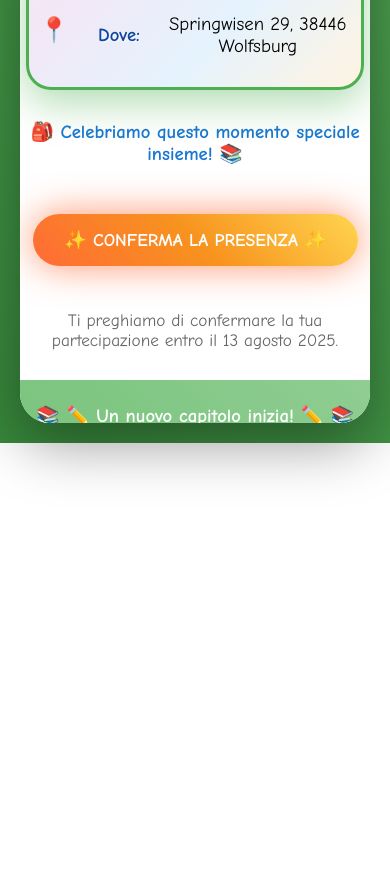
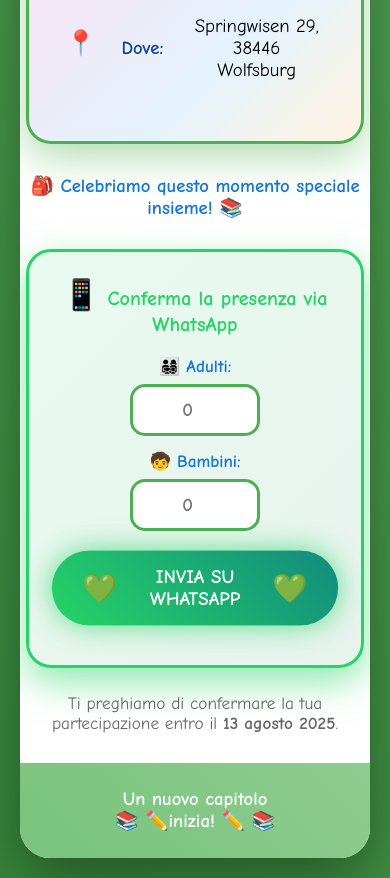
Before and after one commit to MihaelaAghirculesei/Invitation, a plain HTML site: page index.html in a window 390 px wide. Shown: the part 1010-1888 px from the top of the page. Before the commit the page ends 1453 px from the top, so only its background shows below. Drawn offline with Linux system fonts and the light colour scheme.

Commit message:
Add WhatsApp form for guest confirmation

```diff
--- a/index.html
+++ b/index.html
@@ -59,16 +59,36 @@
             <strong>🎒 Celebriamo questo momento speciale insieme! 📚</strong>
         </div>
 
-        <button class="magic-button" onclick="magicConfirmation()">
-            ✨ CONFERMA LA PRESENZA ✨
-        </button>
+        <div class="whatsapp-form">
+            <div class="form-title">
+                <span class="whatsapp-icon">📱</span> Conferma la presenza via WhatsApp
+            </div>
+
+            <div class="input-group">
+                <div class="input-row">
+                    <label for="adulti">👨‍👩‍👧‍👦 Adulti:</label>
+                    <input type="number" id="adulti" class="number-input" min="0" max="20" value="" placeholder="0">
+                </div>
+
+                <div class="input-row">
+                    <label for="bambini">🧒 Bambini:</label>
+                    <input type="number" id="bambini" class="number-input" min="0" max="20" value="" placeholder="0">
+                </div>
+            </div>
+
+            <button class="whatsapp-button" onclick="sendWhatsAppMessage()">
+                <span class="whatsapp-icon">💚</span>
+                INVIA SU WHATSAPP
+                <span class="whatsapp-icon">💚</span>
+            </button>
+        </div>
 
         <div style="margin: 25px 0; font-size: 1.2em; color: #666;">
-            Ti preghiamo di confermare la tua partecipazione entro il 13 agosto 2025.
+            Ti preghiamo di confermare la tua partecipazione entro il <strong>13 agosto 2025</strong>.
         </div>
 
         <div class="footer" onclick="footerSurprise()">
-            📚 ✏️ Un nuovo capitolo inizia! ✏️ 📚
+            Un nuovo capitolo  <br>📚 ✏️inizia! ✏️ 📚
         </div>
     </div>
 
--- a/script.js
+++ b/script.js
@@ -1,3 +1,68 @@
+const TUO_NUMERO_WHATSAPP = "491749627899";
+
+function sendWhatsAppMessage() {
+    const adulti = parseInt(document.getElementById('adulti').value) || 0;
+    const bambini = parseInt(document.getElementById('bambini').value) || 0;
+
+    if (adulti < 0 || bambini < 0) {
+        alert('⚠️ I numeri devono essere positivi!');
+        return;
+    }
+
+    if (adulti == 0 && bambini == 0) {
+        alert('⚠️ Inserisci almeno 1 persona (adulti o bambini)');
+        return;
+    }
+
+    if (adulti > 20 || bambini > 20) {
+        alert('⚠️ Numero troppo alto! Contattaci direttamente per gruppi grandi.');
+        return;
+    }
+
+    const totalePersone = adulti + bambini;
+    const messaggio = `🎓 CONFERMA PRESENZA - EINSCHULUNG ALEX 🎓
+
+Ciao! Confermo la mia presenza alla festa di Einschulung di Alex:
+
+👨‍👩‍👧‍👦 Adulti: ${adulti}
+🧒 Bambini: ${bambini}
+👥 Totale persone: ${totalePersone}
+
+📅 Data: Sabato 16 Agosto 2025
+🕓 Orario: dalle 16:00
+📍 Dove: Springwisen 29, 38446 Wolfsburg
+
+Non vediamo l'ora di festeggiare questo momento speciale insieme! 🎉📚✏️`;
+
+    const messaggioCodificato = encodeURIComponent(messaggio);
+
+    const linkWhatsApp = `https://wa.me/${TUO_NUMERO_WHATSAPP}?text=${messaggioCodificato}`;
+
+    try {
+        window.open(linkWhatsApp, '_blank');
+
+        createFireworks();
+        createBalloons();
+
+        setTimeout(() => {
+            alert('🎉 Perfetto! WhatsApp si sta aprendo per inviare la conferma! 🎉');
+        }, 500);
+
+    } catch (error) {
+        alert('❌ Errore nell\'aprire WhatsApp. Copia questo messaggio e invialo manualmente:\n\n' + messaggio);
+        console.error('Errore WhatsApp:', error);
+    }
+}
+
+function validateNumberInput(input) {
+    input.addEventListener('input', function() {
+        this.value = this.value.replace(/[^0-9]/g, '');
+        if (parseInt(this.value) > 20) {
+            this.value = 20;
+        }
+    });
+}
+
 function createConfetti() {
     const colors = ['#FF6B35', '#F7931E', '#FFD54F', '#4CAF50', '#2196F3', '#9C27B0'];
     const container = document.getElementById('confetti-container');
@@ -186,6 +251,13 @@ function footerSurprise() {
 }
 
 document.addEventListener('DOMContentLoaded', function() {
+
+    const adultiInput = document.getElementById('adulti');
+    const bambiniInput = document.getElementById('bambini');
+
+    validateNumberInput(adultiInput);
+    validateNumberInput(bambiniInput);
+
     setTimeout(() => {
         createMagicParticles();
     }, 2000);
--- a/styles.css
+++ b/styles.css
@@ -204,8 +204,7 @@ body {
 }
 
 h1 {
-    /* margin: 10; */
-    font-size: 3em;
+    font-size: 2.5em;
     font-weight: 700;
     text-shadow: 4px 4px 8px rgba(0,0,0,0.5);
     animation: title-explosion 4s ease-in-out infinite;
@@ -316,7 +315,7 @@ h1 {
 .details {
     background: linear-gradient(135deg, rgba(232, 245, 232, 0.95), rgba(243, 229, 245, 0.95), rgba(227, 242, 253, 0.95), rgba(255, 243, 224, 0.95));
     border-radius: 25px;
-    /* padding: 30px; */
+    padding: 30px;
     margin: 30px 0;
     border: 3px solid #4CAF50;
     backdrop-filter: blur(10px);
@@ -403,6 +402,7 @@ h1 {
     animation: footer-wave 4s ease infinite;
     color: white;
     padding: 25px;
+    padding-bottom: 55px;
     margin: 30px -35px -35px -35px;
     border-radius: 0 0 30px 30px;
     font-size: 1.3em;
@@ -508,6 +508,114 @@ h1 {
     box-shadow: 0 0 50px rgba(255, 107, 53, 1) !important;
 }
 
+.whatsapp-form {
+    background: linear-gradient(135deg, rgba(37, 211, 102, 0.1), rgba(25, 135, 84, 0.1));
+    border: 3px solid #25D366;
+    border-radius: 25px;
+    padding: 25px;
+    margin: 25px 0;
+    animation: whatsapp-glow 3s ease-in-out infinite;
+}
+
+@keyframes whatsapp-glow {
+    0%, 100% {
+        box-shadow: 0 10px 30px rgba(37, 211, 102, 0.3);
+    }
+    50% {
+        box-shadow: 0 15px 40px rgba(37, 211, 102, 0.6);
+    }
+}
+
+.form-title {
+    font-size: 1.4em;
+    color: #25D366;
+    font-weight: bold;
+    margin-bottom: 20px;
+    text-align: center;
+}
+
+.input-group {
+    display: flex;
+    flex-direction: column;
+    gap: 15px;
+    margin-bottom: 20px;
+}
+
+.input-row {
+    display: flex;
+    align-items: center;
+    gap: 15px;
+    justify-content: center;
+}
+
+.input-row label {
+    font-size: 1.2em;
+    font-weight: bold;
+    color: #1976D2;
+    min-width: 120px;
+    text-align: right;
+}
+
+.number-input {
+    width: 80px;
+    padding: 12px;
+    font-size: 1.3em;
+    border: 3px solid #4CAF50;
+    border-radius: 15px;
+    text-align: center;
+    font-family: 'Comic Neue', cursive;
+    font-weight: bold;
+    background: white;
+    transition: all 0.3s ease;
+}
+
+.number-input:focus {
+    outline: none;
+    border-color: #FF6B35;
+    box-shadow: 0 0 20px rgba(255, 107, 53, 0.5);
+    transform: scale(1.1);
+}
+
+.whatsapp-button {
+    background: linear-gradient(45deg, #25D366, #128C7E);
+    border: none;
+    color: white;
+    padding: 15px 30px;
+    font-size: 1.3em;
+    font-weight: bold;
+    border-radius: 50px;
+    cursor: pointer;
+    margin: 15px 0;
+    animation: whatsapp-button-glow 3s ease-in-out infinite;
+    transition: all 0.3s ease;
+    font-family: 'Comic Neue', cursive;
+    display: flex;
+    align-items: center;
+    justify-content: center;
+    gap: 10px;
+    width: 100%;
+}
+
+@keyframes whatsapp-button-glow {
+    0%, 100% {
+        box-shadow: 0 0 20px rgba(37, 211, 102, 0.5);
+        transform: scale(1);
+    }
+    50% {
+        box-shadow: 0 0 30px rgba(37, 211, 102, 0.8);
+        transform: scale(1.02);
+    }
+}
+
+.whatsapp-button:hover {
+    transform: scale(1.05) rotateZ(2deg) !important;
+    box-shadow: 0 0 40px rgba(37, 211, 102, 1) !important;
+}
+
+.whatsapp-icon {
+    font-size: 1.5em;
+}
+
 @media print {
     body {
         background: white;
@@ -533,10 +641,24 @@ h1 {
     }
 
     .icon {
-    margin-right: 0 important;
+        margin-right: 0 !important;
     }
 
     .detail-item strong {
        margin-right: 0px;
     }
+
+    .input-row {
+        flex-direction: column;
+        gap: 8px;
     }
+
+    .input-row label {
+        text-align: center;
+        min-width: auto;
+    }
+
+    .number-input {
+        width: 100px;
+    }
+}
```
Lines whose indentation alone changed are shown as unchanged.
